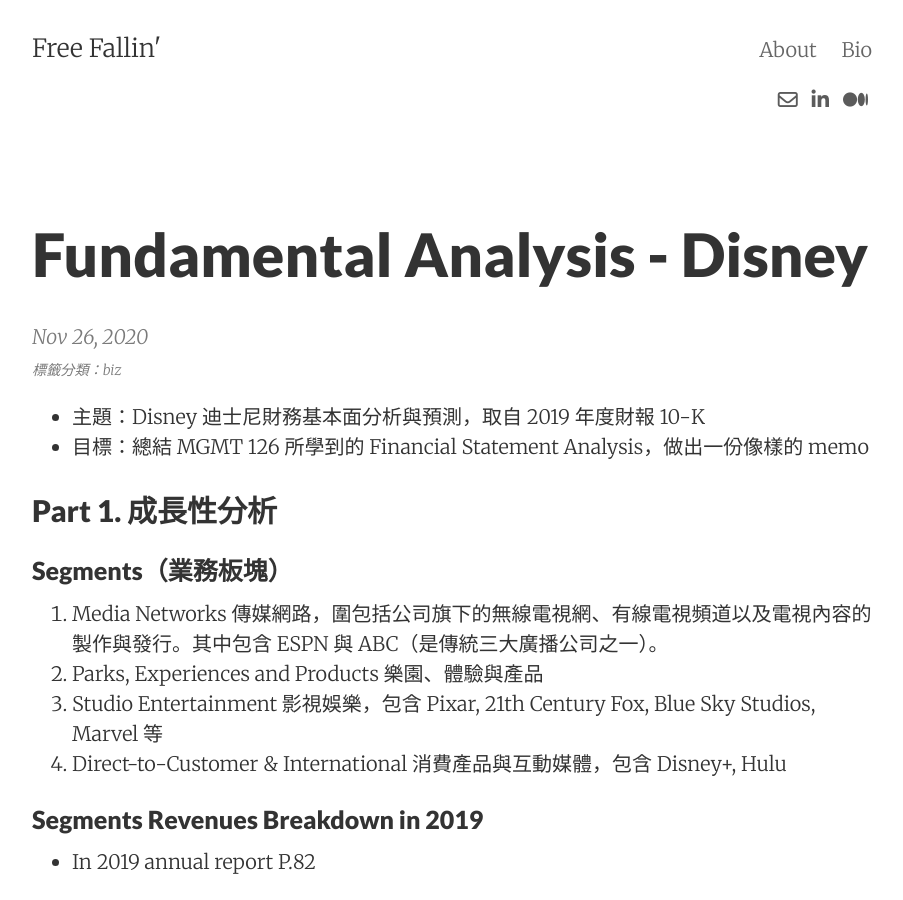
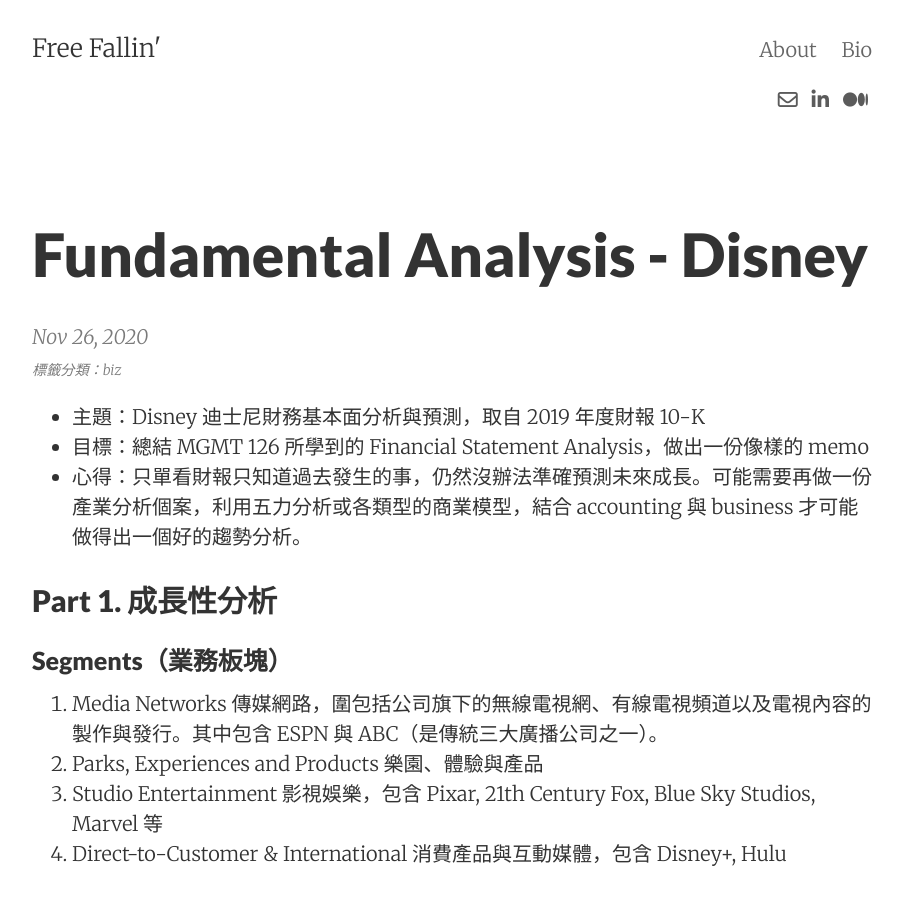
Before and after one commit to AdrianHsu/AdrianHsu.github.io, a Jekyll site: the page built from _posts/2020-11-26-disney.md, in a window 1280 px wide and 900 px high. Shown: the whole window, without its empty margins (188-1091 px from the left). Built offline with Jekyll 4.4.1, drawn with Linux system fonts in a browser that asks for light colours; nearby versions of some CDN libraries; comment, search, counter and statistics services are not loaded.

Commit message:
[UPDATED] Thu Nov 26 18:44:32 PST 2020 :bulb:

```diff
--- a/_posts/2020-11-26-disney.md
+++ b/_posts/2020-11-26-disney.md
@@ -8,6 +8,7 @@
 
 * 主題：Disney 迪士尼財務基本面分析與預測，取自 2019 年度財報 10-K
 * 目標：總結 MGMT 126 所學到的 Financial Statement Analysis，做出一份像樣的 memo
+* 心得：只單看財報只知道過去發生的事，仍然沒辦法準確預測未來成長。可能需要再做一份產業分析個案，利用五力分析或各類型的商業模型，結合 accounting 與 business 才可能做得出一個好的趨勢分析。
 
 ## Part 1. 成長性分析
 
```
